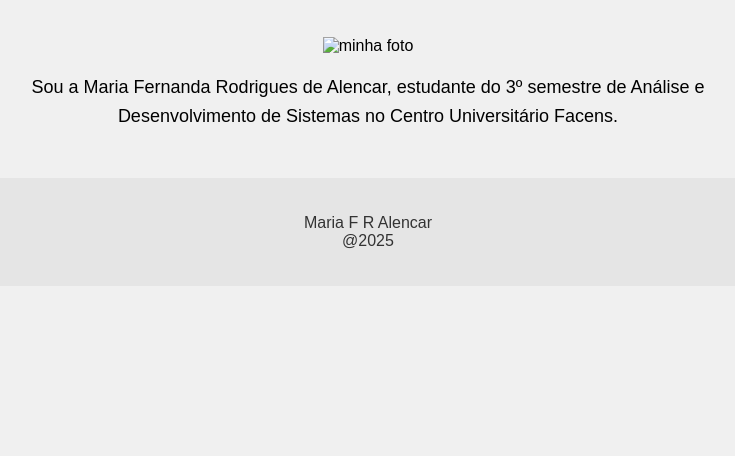
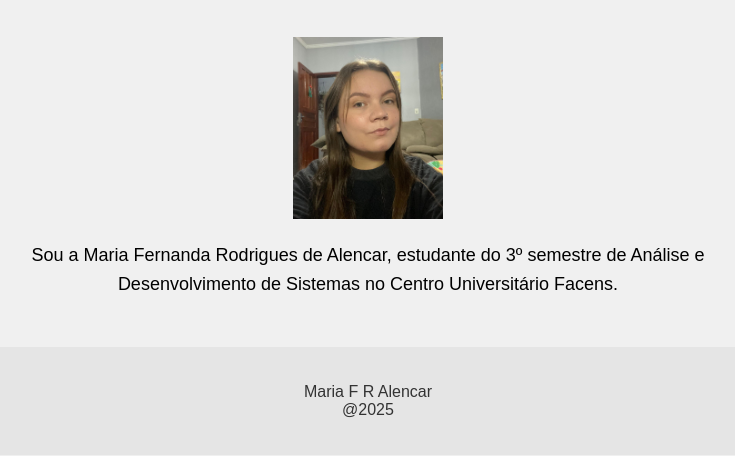
Before and after one commit to maria-alencar/AC1_Portfolio, a plain HTML site: page index.html in a window 1280 px wide. Shown: the part 120-576 px from the top of the page, without its empty margins (272-1007 px from the left). Drawn offline with Linux system fonts and the light colour scheme.

Commit message:
Update index.html

```diff
--- a/index.html
+++ b/index.html
@@ -22,7 +22,7 @@
 
         <br>
         <div class="center">
-            <img src="imagens/minha_foto.jpg" alt="minha foto" width="150"/>
+            <img src="minha_foto.jpg" alt="minha foto" width="150"/>
         </div>
 
         <br>
```
